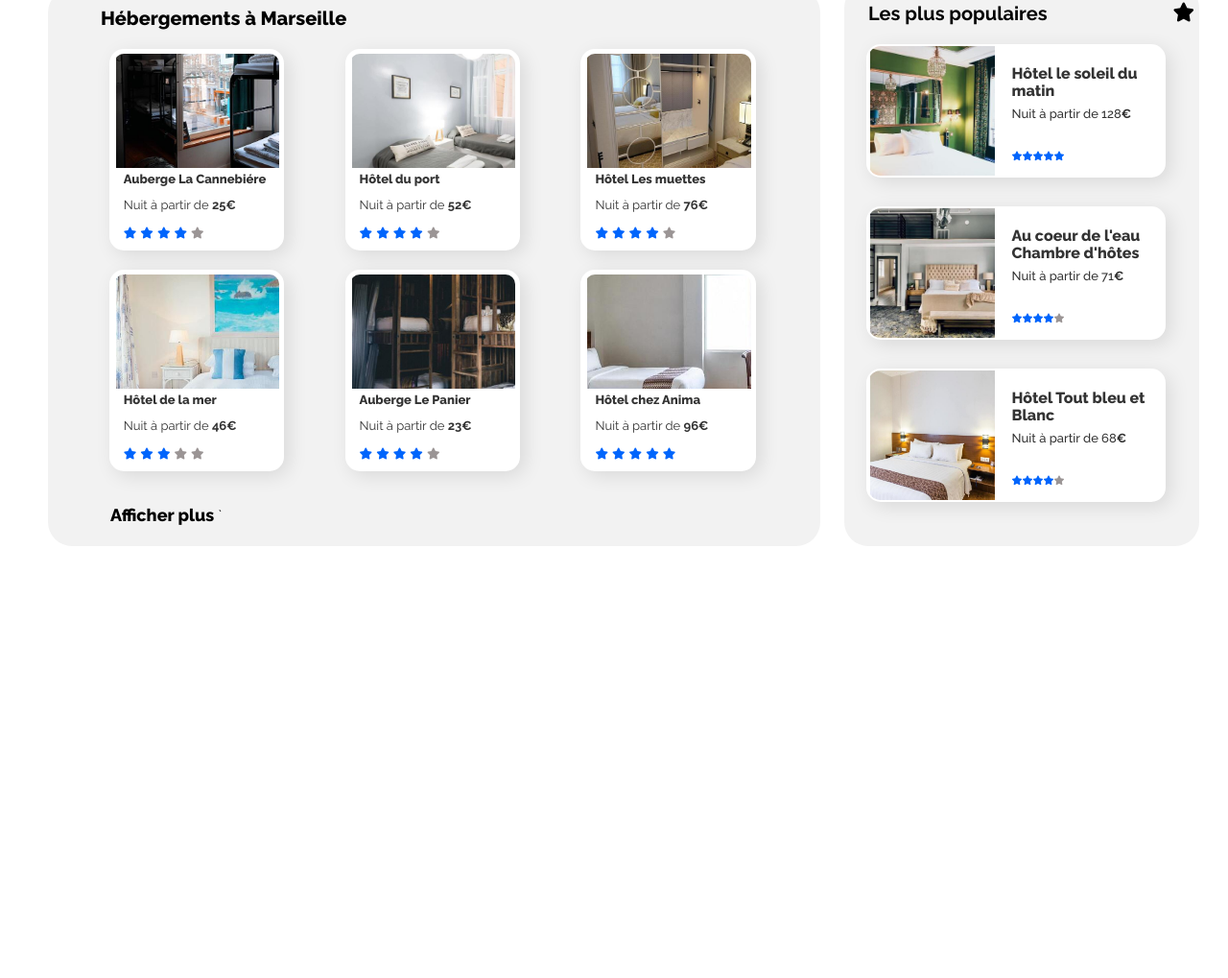
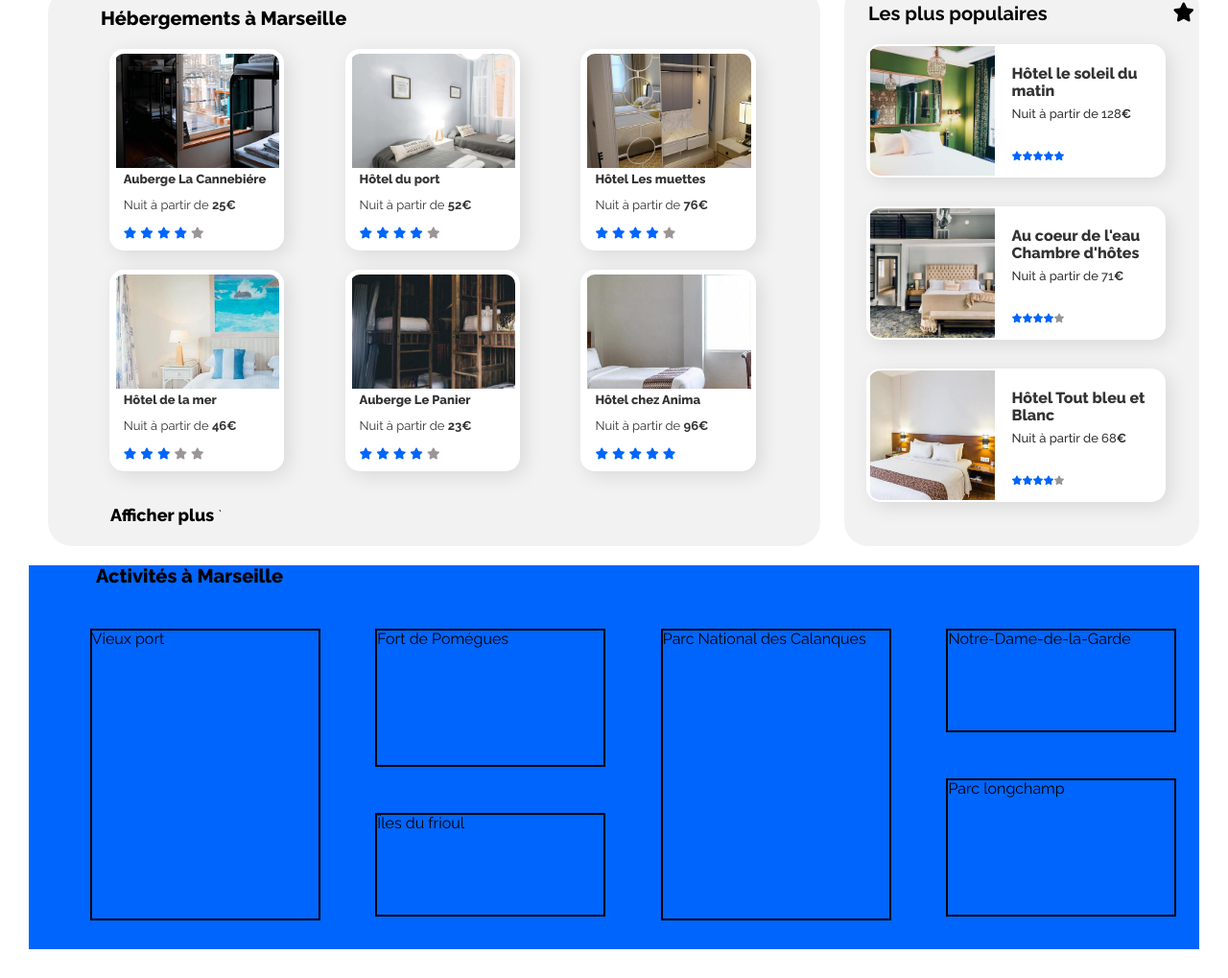
Before and after one commit to matthieucarondev/booki, a plain HTML site: page index.html in a window 1280 px wide. Shown: the part 387-1406 px from the top of the page at 96% size. Before the commit the page ends 986 px from the top, so only its background shows below. Drawn offline with Linux system fonts and the light colour scheme.

Commit message:
activite

```diff
--- a/css/cssTablette.css
+++ b/css/cssTablette.css
@@ -66,11 +66,10 @@
                                                   margin-bottom: 10px;
                          }
                          .filtre h2 {
-                                                  opacity: 0.8;
                                                   text-align: left;
                                                   font-size: medium;
                                                   width: 80%;
-                                                  font-weight: lighter;
+                                                  font-weight: 500;
                                                   margin-top: 0%;
                          }
                          .filtre {
--- a/css/cssdesktop.css
+++ b/css/cssdesktop.css
@@ -445,4 +445,52 @@
                          .article-populaire figcaption .star {
                                                   display: flex;
                          }
+                        #activites
+                         {
+                             background-color:#0065fc;
+                             margin: 0px 0px 0px 0px;
+                             width: 100%;
+                             height: 400px;
+                         }
+                         #activites p {
+                            font-weight: 800;
+                            margin-left: 45px;
+                            font-size: 20px;
+                            position: relative;
+                            left: 25px;
+
+                         }
+                         .list-activites{
+                             list-style-type: none;
+                             display: flex;
+                        height
+                         : 352px;
+                             flex-flow:column wrap;
+                             column-count: 4;
+                             align-content: space-between;
+                         }
+
+                         .big
+                         {
+                             width: 20%;
+                             height:300px ;
+                             margin: 2%;
+                                border: 2px solid black;
+                         }
+                         .medium
+                         {
+                             width: 20%;
+                             margin: 2%;
+                             height: 140px;
+                             border: 2px solid black;
+                        }
+                         .small
+                         {
+                             width: 20%;
+                             margin: 2%;
+                            height: 104px;
+                            border: 2px solid black;
+                            }
+
+
 }
--- a/index.html
+++ b/index.html
@@ -296,6 +296,19 @@
                     </ul>
                 </aside>
             </section>
+            <section>
+                <article id="activites">
+                    <p>Activités à Marseille</p>
+                    <ul class="list-activites">
+                        <li class="big big1">Vieux port</li>
+                        <li class="medium medium1">Fort de Pomégues </li>
+                        <li class="small small1">Îles du frioul</li>
+                        <li class="big big2">Parc National des Calanques</li>
+                        <li class="small small2">Notre-Dame-de-la-Garde</li>
+                        <li class="medium medium2">Parc longchamp</li>
+                    </ul>
+                </article>
+            </section>
 
         </div>
     </main>
```
